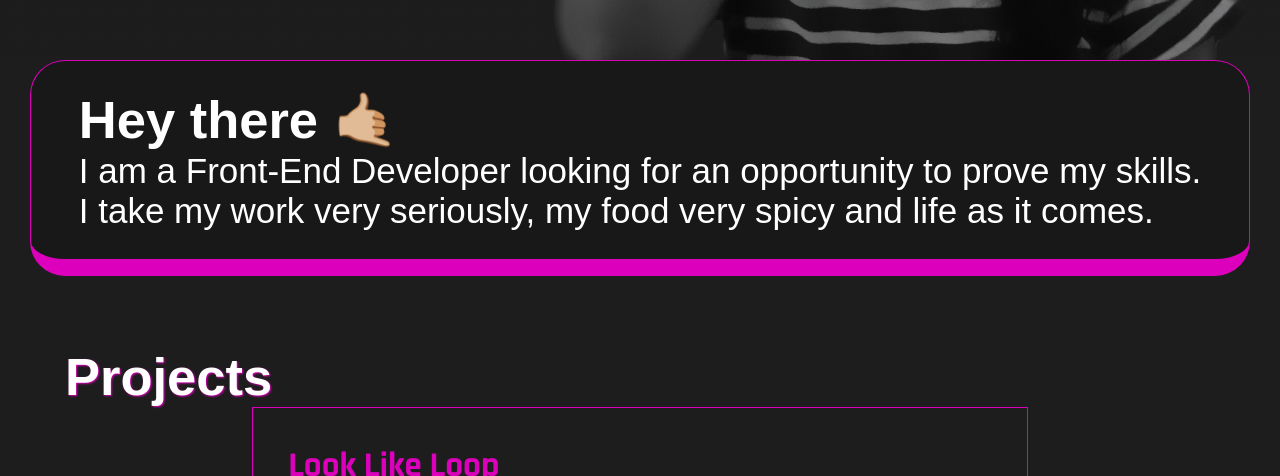
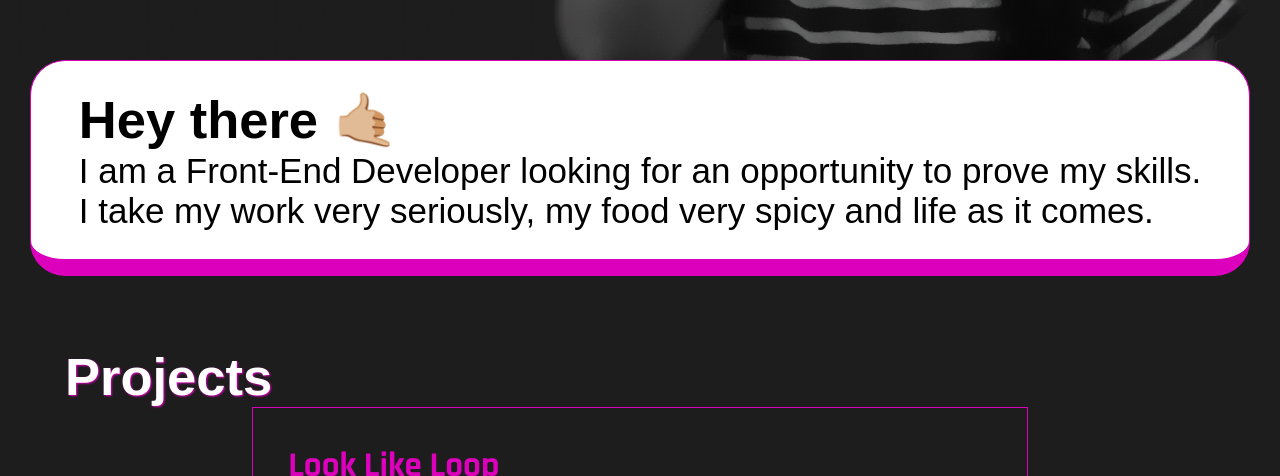
Before and after one commit to cvcastano/portfolio, a website: page docs/index.html in a window 1280 px wide. Shown: the part 740-1216 px from the top of the page. Drawn offline with nearby package versions, Linux system fonts and the light colour scheme; files that its build step writes are made by us from their sources; a web font is replaced by a local one.

Commit message:
Invert About section colors

```diff
--- a/src/scss/layout/_about.scss
+++ b/src/scss/layout/_about.scss
@@ -6,8 +6,7 @@
     display: flex;
     justify-content: center;
     padding: 0.8rem;
-    background-color: #181818;
-    color: $white;
+    background-color: $white;
     border-bottom-left-radius: 1rem;
     border-bottom-right-radius: 1rem;
     border-top-right-radius: 1rem;
```
